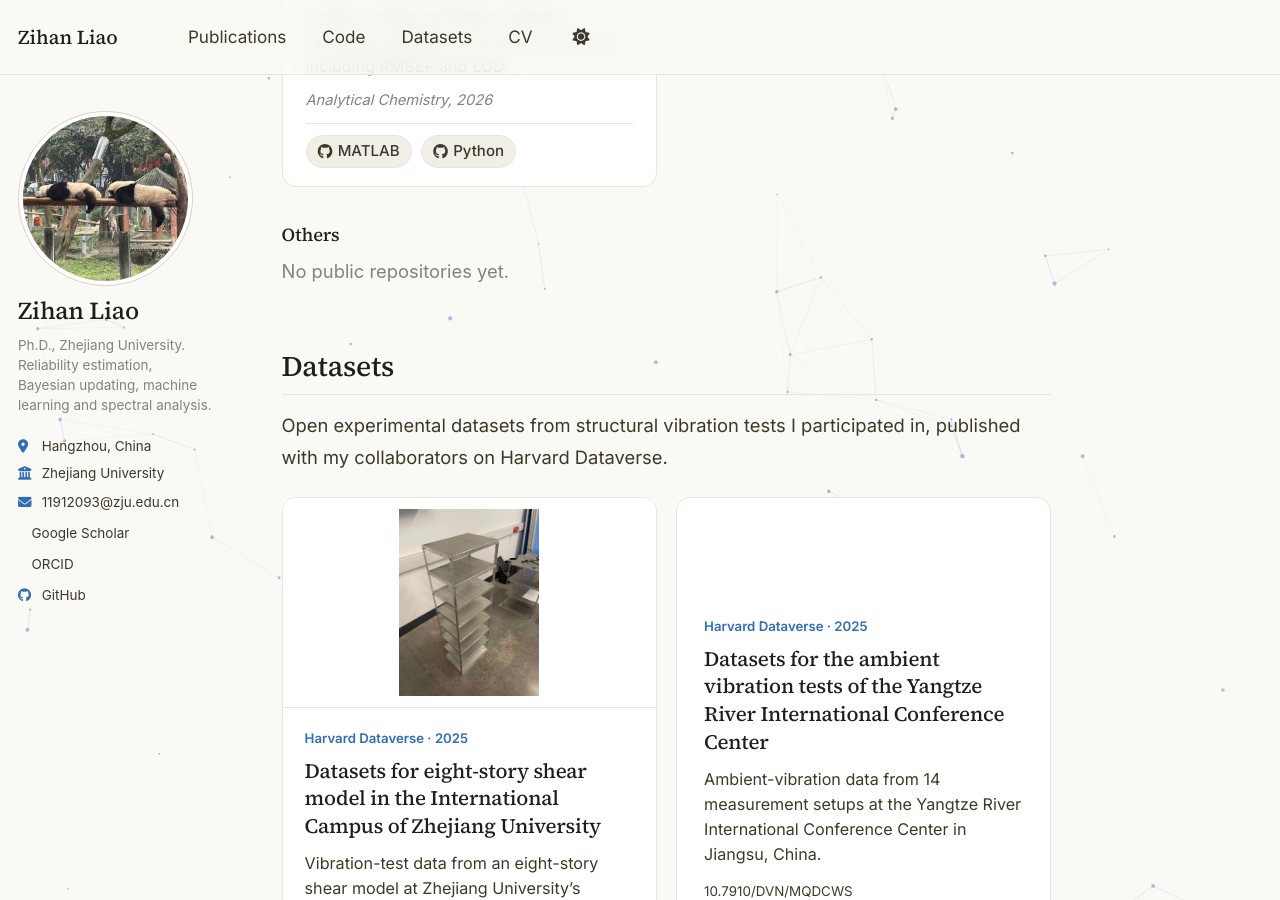
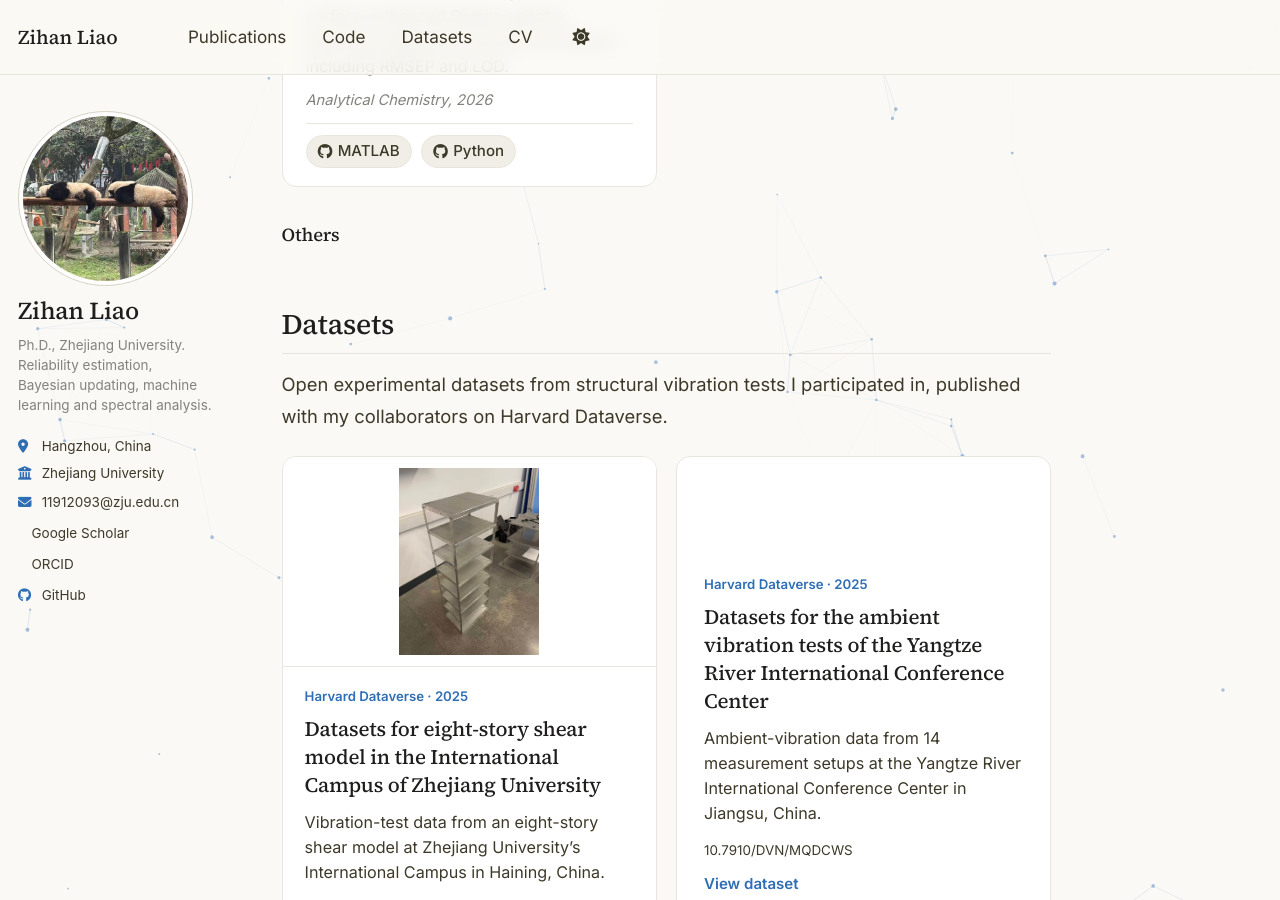
Before and after one commit to ZihanLiao-ZJU/zihanliao-zju.github.io, a Jekyll site: the page built from _pages/about.md, in a window 1280 px wide and 900 px high, scrolled down 6285 px. Built offline with Jekyll 4.4.1, drawn with Linux system fonts in a browser that asks for light colours; a style sheet for code colours, icons or effects is not loaded.

Commit message:
Keep the empty Others category blank
Hide the empty-list message for Others while preserving other categories.

```diff
--- a/_includes/code-list.html
+++ b/_includes/code-list.html
@@ -25,7 +25,7 @@
     </article>
     {% endfor %}
   </div>
-  {% else %}
+  {% elsif category.id != 'others' %}
   <p class="page__lead">No public repositories yet.</p>
   {% endif %}
 </section>
```
